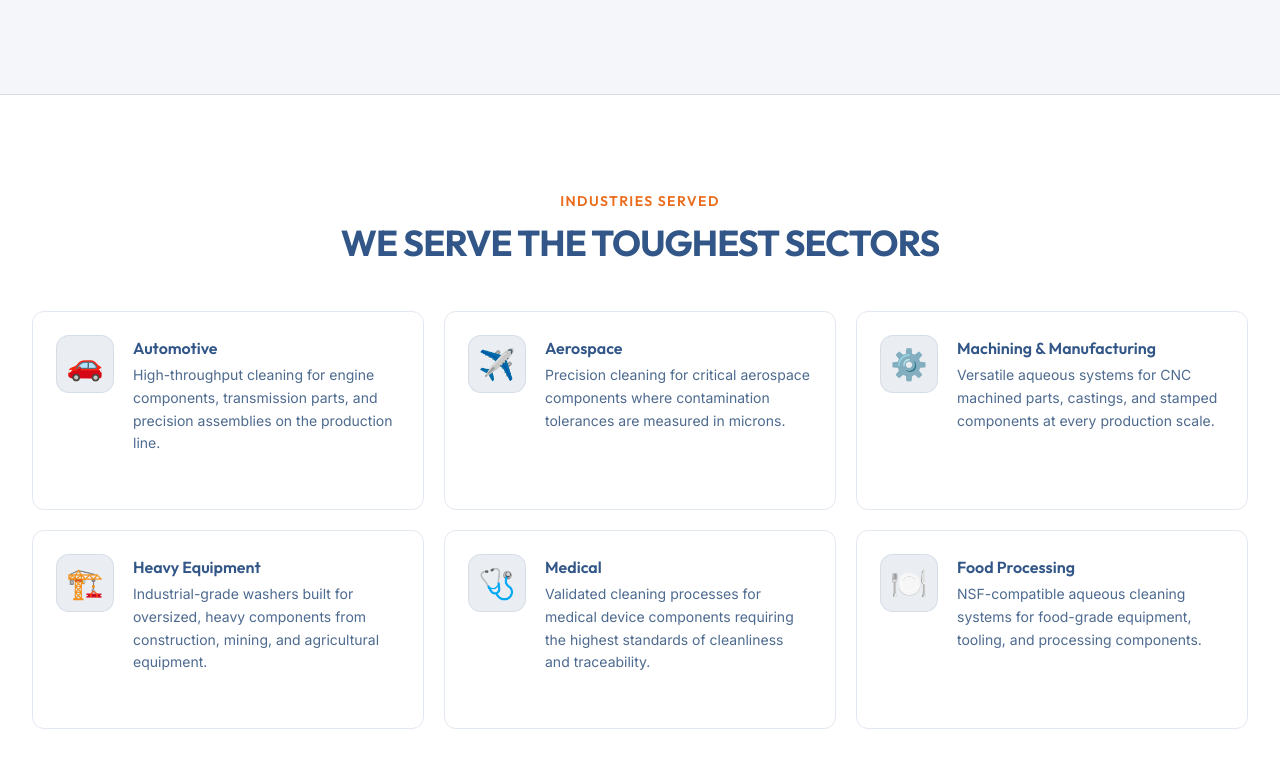
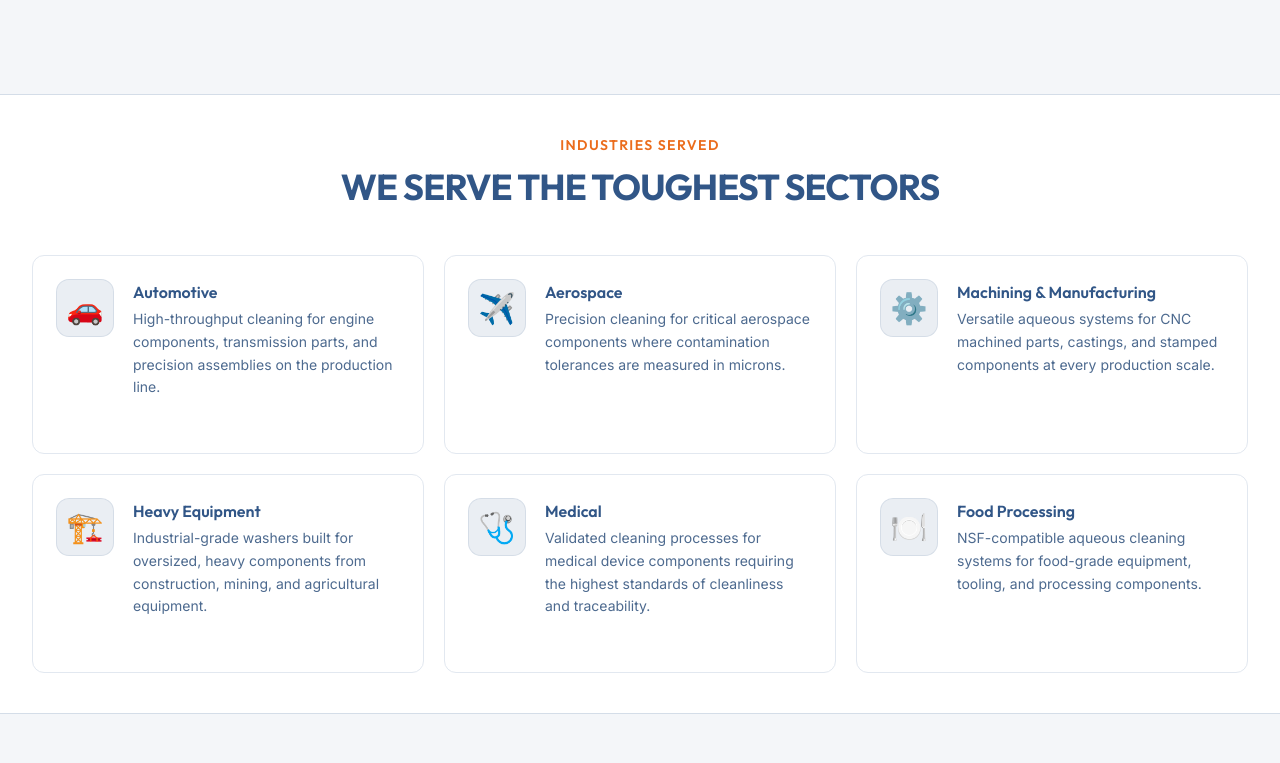
Before and after one commit to JasonBee99/MagidoUSA, a Next.js app: page / in a window 1280 px wide. Shown: the part 3057-3820 px from the top of the page. Built offline with nearby package versions, Linux system fonts and the light colour scheme.

Commit message:
Phase 23: industries section py-10 equal top/bottom padding

```diff
--- a/src/app/page.tsx
+++ b/src/app/page.tsx
@@ -270,7 +270,7 @@ export default function HomePage() {
       </section>
 
       {/* ─── Industries Served ─── */}
-      <section className="border-t border-[var(--color-border)] px-4 py-16 sm:px-6 lg:px-8 lg:py-24">
+      <section className="border-t border-[var(--color-border)] px-4 py-10 sm:px-6 lg:px-8">
         <div className="mx-auto max-w-7xl">
           <div className="text-center">
             <p className="font-display text-sm font-semibold uppercase tracking-widest text-magido-orange">
```
